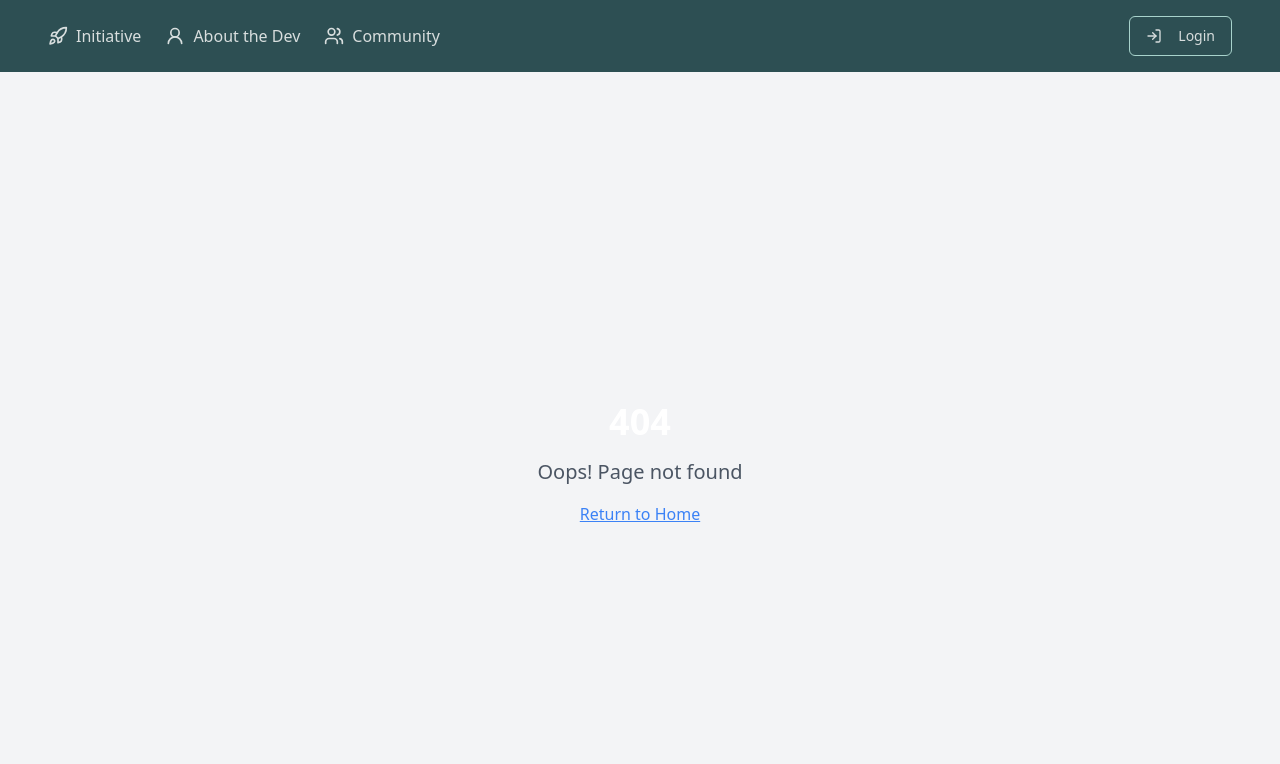
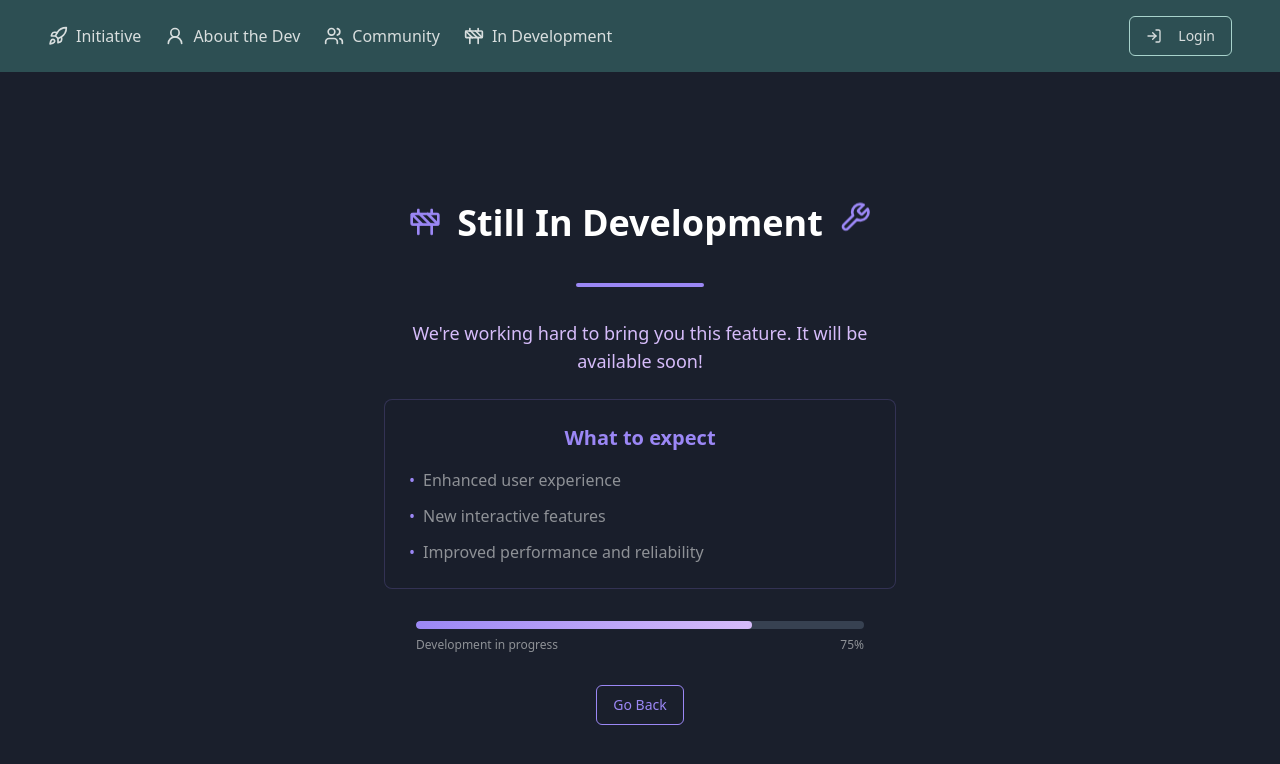
Before and after one commit to YingChenLeu/mindful-learning-loop, a React (Vite) app: page /in-development in a window 1280 px wide. Before the commit this address had no page. Shown: the top 764 px of the page. Built offline with nearby package versions, Linux system fonts and the light colour scheme.

Commit message:
Add "Still in Development" page
Create a new page to indicate that the feature is still under development.

```diff
--- a/src/App.tsx
+++ b/src/App.tsx
@@ -17,6 +17,7 @@ import Auth from "./pages/Auth";
 import Contributions from "./pages/Contributions";
 import Profile from "./pages/Profile";
 import Wellness from "./pages/Wellness";
+import StillInDevelopment from "./pages/StillInDevelopment";
 
 const App: React.FC = () => {
   const queryClient = new QueryClient();
@@ -40,6 +41,7 @@ const App: React.FC = () => {
               <Route path="/contributions" element={<Contributions />} />
               <Route path="/profile" element={<Profile />} />
               <Route path="/wellness" element={<Wellness />} />
+              <Route path="/in-development" element={<StillInDevelopment />} />
               <Route path="*" element={<NotFound />} />
             </Routes>
           </BrowserRouter>
--- a/src/components/Navbar.tsx
+++ b/src/components/Navbar.tsx
@@ -1,7 +1,7 @@
 
 import React from 'react';
 import { Link } from 'react-router-dom';
-import { RocketIcon, UserRound, Users, LogIn } from 'lucide-react';
+import { RocketIcon, UserRound, Users, LogIn, Construction } from 'lucide-react';
 import { Button } from './ui/button';
 
 const Navbar = () => {
@@ -21,6 +21,10 @@ const Navbar = () => {
             <Users size={20} />
             <span>Community</span>
           </Link>
+          <Link to="/in-development" className="flex items-center space-x-2 hover:text-[#A8D3CC] transition-colors">
+            <Construction size={20} />
+            <span>In Development</span>
+          </Link>
         </div>
         <Button variant="outline" className="bg-transparent border-[#A8D3CC] text-[#D8DEDE] hover:bg-[#A8D3CC] hover:text-[#2D4F53]">
           <LogIn className="mr-2" size={20} />
--- a/src/hooks/use-mobile.tsx
+++ b/src/hooks/use-mobile.tsx
@@ -18,3 +18,7 @@ export function useMediaQuery(query: string): boolean {
 
   return matches;
 }
+
+export function useIsMobile(): boolean {
+  return useMediaQuery("(max-width: 768px)");
+}
--- /dev/null
+++ b/src/pages/StillInDevelopment.tsx
@@ -0,0 +1,70 @@
+
+import React from 'react';
+import { Construction, Wrench } from 'lucide-react';
+import { Button } from '@/components/ui/button';
+import { useNavigate } from 'react-router-dom';
+
+const StillInDevelopment = () => {
+  const navigate = useNavigate();
+
+  return (
+    <div className="min-h-screen bg-[#1A1F2C] text-white py-24 px-4 flex flex-col items-center justify-center space-y-8">
+      {/* Decorative header with icons */}
+      <div className="flex items-center gap-4 mb-2">
+        <Construction className="text-[#9b87f5] h-8 w-8 animate-bounce" />
+        <h1 className="text-4xl font-bold text-center">Still In Development</h1>
+        <Wrench className="text-[#9b87f5] h-8 w-8 animate-bounce delay-150" />
+      </div>
+
+      {/* Underline */}
+      <div className="w-32 h-1 bg-[#9b87f5] rounded-full"></div>
+
+      {/* Description */}
+      <div className="max-w-lg text-center space-y-6">
+        <p className="text-lg text-[#D6BCFA]">
+          We're working hard to bring you this feature. It will be available soon!
+        </p>
+
+        <div className="bg-[#1A1F2C]/60 border border-[#9b87f5]/20 p-6 rounded-lg backdrop-blur-sm">
+          <h2 className="text-xl font-semibold text-[#9b87f5] mb-4">What to expect</h2>
+          <ul className="text-[#8E9196] space-y-3 text-left">
+            <li className="flex items-start gap-2">
+              <span className="text-[#9b87f5]">•</span>
+              <span>Enhanced user experience</span>
+            </li>
+            <li className="flex items-start gap-2">
+              <span className="text-[#9b87f5]">•</span>
+              <span>New interactive features</span>
+            </li>
+            <li className="flex items-start gap-2">
+              <span className="text-[#9b87f5]">•</span>
+              <span>Improved performance and reliability</span>
+            </li>
+          </ul>
+        </div>
+      </div>
+
+      {/* Progress bar */}
+      <div className="w-full max-w-md">
+        <div className="h-2 bg-gray-700 rounded-full overflow-hidden">
+          <div className="h-full bg-gradient-to-r from-[#9b87f5] to-[#D6BCFA] w-3/4 rounded-full"></div>
+        </div>
+        <div className="flex justify-between mt-2 text-xs text-[#8E9196]">
+          <span>Development in progress</span>
+          <span>75%</span>
+        </div>
+      </div>
+
+      {/* Back button */}
+      <Button
+        variant="outline"
+        onClick={() => navigate(-1)}
+        className="mt-8 bg-transparent text-[#9b87f5] border-[#9b87f5] hover:bg-[#9b87f5]/10"
+      >
+        Go Back
+      </Button>
+    </div>
+  );
+};
+
+export default StillInDevelopment;
```
